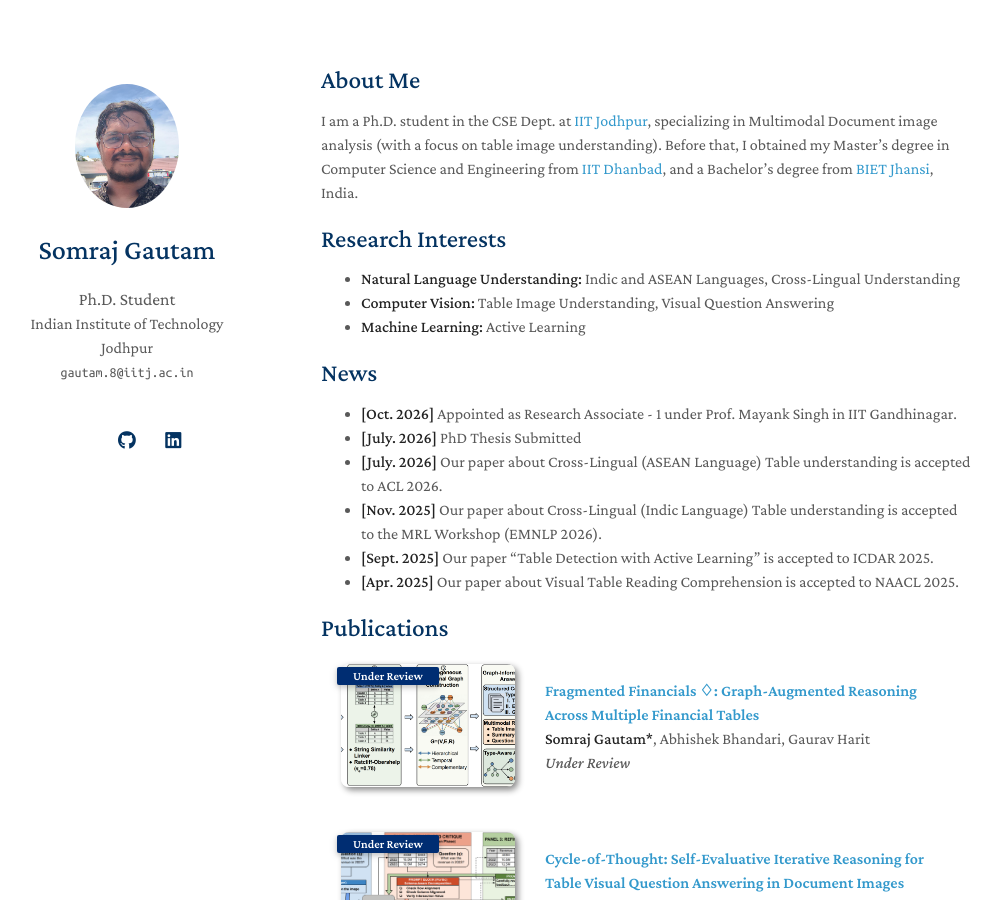
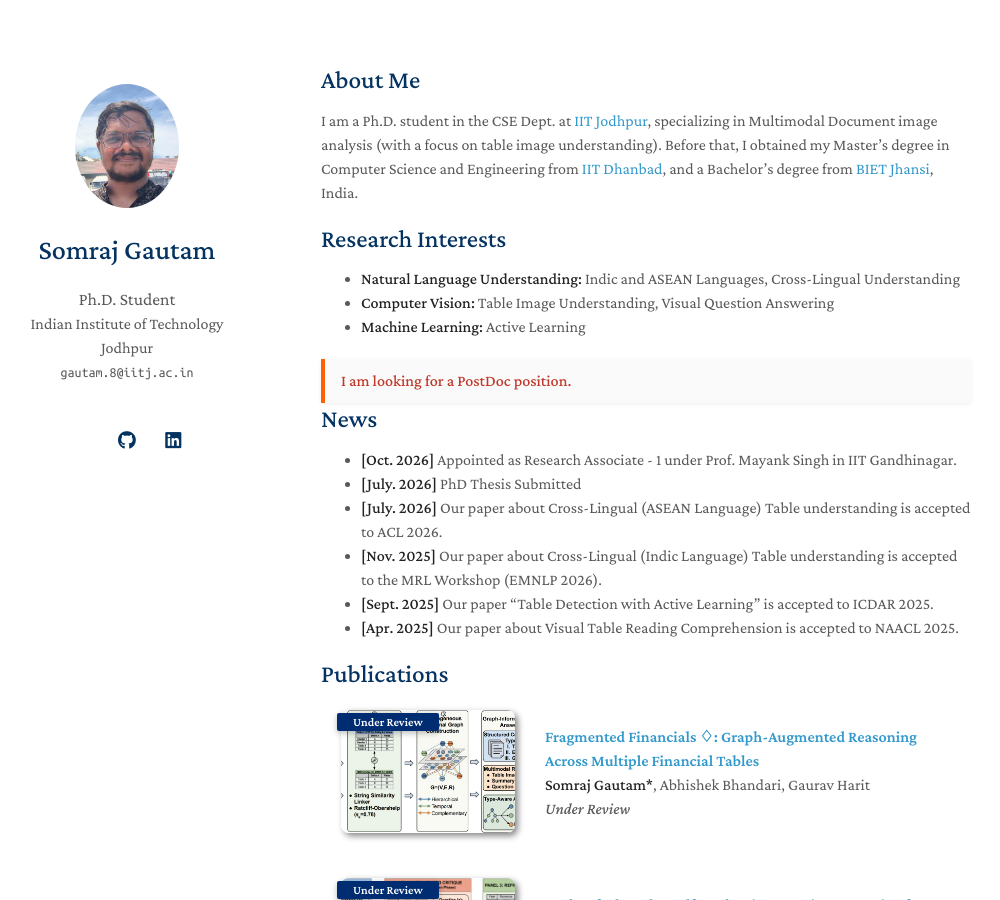
Before and after one commit to somrajgautam/somrajgautam.github.io, a Jekyll site: the page built from index.md, in a window 1280 px wide and 900 px high. Shown: the whole window, without its empty margins (149-1149 px from the left). Built offline with Jekyll 4.4.1, drawn with Linux system fonts in a browser that asks for light colours; a style sheet for code colours, icons or effects is not loaded; our own code applies the rules of GitHub Pages for plain Markdown files.

Commit message:
Update index.md

```diff
--- a/index.md
+++ b/index.md
@@ -11,6 +11,10 @@ I am a Ph.D. student in the CSE Dept. at [IIT Jodhpur](https://iitj.ac.in/), spe
 - **Natural Language Understanding:** Indic and ASEAN Languages, Cross-Lingual Understanding
 - **Computer Vision:** Table Image Understanding, Visual Question Answering
 - **Machine Learning:** Active Learning
+
+<div style="border-left: 4px solid #FF5F05; padding: 10px 16px; background-color: #fafafa; color: #333; border-radius: 0 4px 4px 0; box-shadow: 0 1px 4px rgba(0,0,0,0.07);">
+<strong style="color:#c0392b;"> I am looking for a PostDoc position.</strong>
+</div>
 
 ## News
 
```
